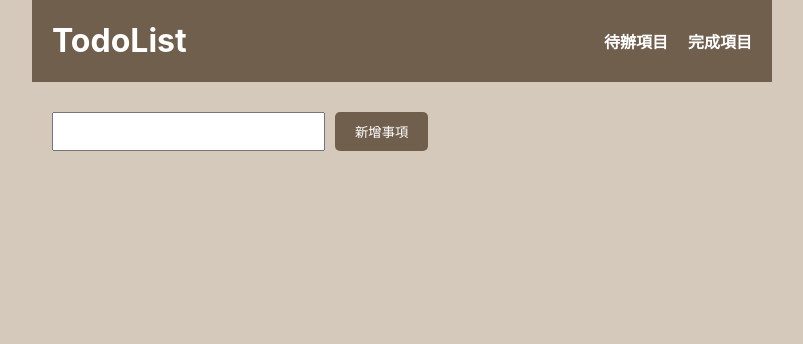
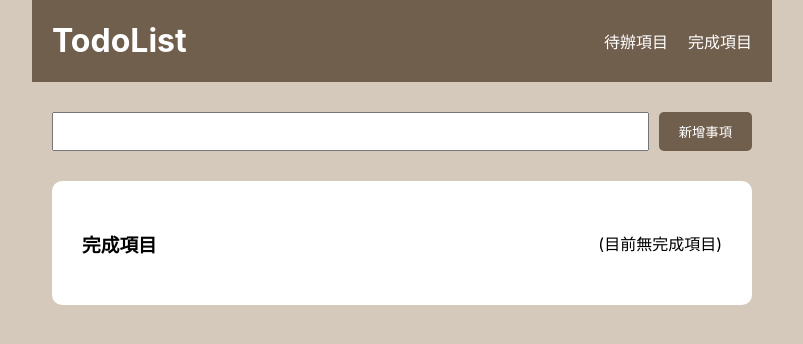
Before and after one commit to Cheng-sih-rong/react-typescript, a React (Create React App) app: page / in a window 1280 px wide. Shown: the top 344 px of the page, without its empty margins (238-1041 px from the left). Built offline with nearby package versions, Linux system fonts and the light colour scheme.

Commit message:
todoList半成品->TODO按功能鈕後要渲染

```diff
--- a/src/App.scss
+++ b/src/App.scss
@@ -20,6 +20,14 @@ html{
   align-items: center;
 }
 
+.input{
+  input{
+      margin-right: 10px;
+      font-size: 20px;
+      outline:none;
+      width: 600px;
+  }
+}
 
 
 .wrap{
--- a/src/App.tsx
+++ b/src/App.tsx
@@ -1,23 +1,74 @@
-import React from 'react';
-import {  Route } from 'react-router-dom';
+import React, { useRef, useState } from 'react';
+import { useLocation } from 'react-router-dom';
 import './App.scss';
 import Header from './container/Header/Header';
 import List from './container/List/List';
-import Input from './component/Input/Input';
+import Button from './component/Botton/Button';
+// const todoList =[{key:1,content:'買牛奶',done:false},{key:2,content:'繳費',done:true}]
+//儲存原始資料
+const todoList: any = []
+
+
+/*元件App*/
+function App() {
+
+  //  待辦和未完成分別的list
+  function doneList(list: any) {
+    return list.filter((item: any) => {
+      return item.done && !item.delete
+    })
+  }
+  function undoList(list: any) {
+    return list.filter((item: any) => {
+      return !item.done && !item.delete
+    })
+  }
+
+
+  let sendVal = {}
+
+  /*輸入元件input*/
+  function Input(prop: any) {
+    const inputVal = useRef<any>(null)
+
+    function getInputValue() {
+      const value = inputVal.current.value
+      if (inputVal.current.value === '') return
+      else {
+        todoList.push({ key: Date.now(), content: value, done: false })
+        sendVal = { key: Date.now(), content: value, done: false, delete: false }
+        console.log(todoList)
+        inputVal.current.value = ''
+
+      }
+      setSendList(todoList)
+    }
+
+    return (
+      <div className="input flex" >
+        <input type="text" ref={inputVal} />
+        <div onClick={() => getInputValue()}>
+          <Button content="新增事項" />
+        </div>
+      </div>
+    );
+  }
+  /*輸入元件input 結束*/
 
 
 
-function App() {
-  <Route  path="/undo" />
-
+  const [sendList, setSendList] = useState([])
+  const location = useLocation()
+  const changeFun = location.pathname === '/undo' ? undoList(sendList) : doneList(sendList)
+  // const changeFun =location.pathname ==='/undo'?undoList(todoList):doneList(todoList)
   return (
     <div className="App">
-      <Header/>
+      <Header />
+
       <div className="container">
         <Input />
         <div className="list-wrapper">
-        <Route  path="/undo" component={List}/>
-        <Route  path="/done" component={List}/>
+          <List show={[...changeFun]} val={sendVal} />
         </div>
       </div>
     </div>
--- a/src/component/Input/Input.scss
+++ b/src/component/Input/Input.scss
@@ -3,5 +3,6 @@
         margin-right: 10px;
         font-size: 20px;
         outline:none;
+        width: 600px;
     }
 }
--- a/src/container/Header/Header.scss
+++ b/src/container/Header/Header.scss
@@ -38,5 +38,16 @@
         font-weight:bolder;
         cursor: pointer;
     }
+    .nav{
+        a{
+            color: #fff;
+            text-decoration: none;
+            font-weight: normal;
+        }
+        .active{
+            text-decoration:underline;
+            font-weight: bolder;
+        }
+    }
 
 }
--- a/src/container/Header/Header.tsx
+++ b/src/container/Header/Header.tsx
@@ -1,22 +1,17 @@
 import React from 'react';
-import {NavLink, useHistory}  from 'react-router-dom';
+import {NavLink}  from 'react-router-dom';
 import './Header.scss';
 
 
 
 function Header() {
-const history=useHistory()
- function goPath(path:string){
-    history.push(`/${path}`)
- }
-
 
   return (
     <div className="header flex-between">
     <h1>TodoList</h1>
     <ul className="flex nav gap">
-      <li onClick={()=>goPath('undo')}>待辦項目</li>
-      <li onClick={()=>goPath('done')}>完成項目</li>
+      <NavLink to="/undo" >待辦項目</NavLink>
+      <NavLink to="/done" >完成項目</NavLink>
     </ul>
 
 
--- a/src/container/List/List.scss
+++ b/src/container/List/List.scss
@@ -11,7 +11,7 @@
 
 .item-wrap{
     p{
-        width: 500px;
+        width: 600px;
     }
 
 }
--- a/src/container/List/List.tsx
+++ b/src/container/List/List.tsx
@@ -1,108 +1,73 @@
-import React,{useState} from 'react';
-import {useLocation}  from 'react-router-dom';
+import React, { useState } from 'react';
+import { useLocation } from 'react-router-dom';
 import './List.scss';
 import Button from '../../component/Botton/Button';
-const todoList =[{key:1,content:'買牛奶',done:false},{key:2,content:'繳費',done:true}]
-
-function doneList(list:any){
-    return list.filter((item:any)=>{
-      return  item.done
-    })
-}
-function undoList(list:any){
-    return list.filter((item:any)=>{
-      return  !item.done
-    })
-}
-// const todoList =[]
 
 
+function List(prop: any) {
+
+  const location = useLocation()
+  const path = location.pathname
+  const showList = prop.show
+  console.log(showList)
+  const [change, setChange] = useState(true)
+  // const [aaa, setAaa] = useState(showList)
+  var getValList = [...showList]
 
 
-
-
-  // (
-  //   <div>
-  //     <div className="flex item-wrap">
-  //       <p>{prop.contnet}</p>
-  //       <div className="flex gap">
-  //           <Button content="刪除" type="detele" />
-  //            <Button content="完成" />
-  //       </div>
-
-  //     </div>
-  //     <hr/>
-  //   </div>
-  // )
-
-
-function List() {
-
-//typescript
-// interface item {
-//   key: number;
-//   content: string;
-//   done:boolean;
-
-// }
-const location  = useLocation()
-
-  const [todoList,setTodoList]=useState([{key:1,content:'買牛奶',done:false},{key:2,content:'繳費',done:true}])
-
-  function getItem(value:string){
-    const list = [...todoList]
-    // const aa:item[]= {
-    //   key:parseInt(Date.now()),
-    //   content:value,done:false}
-    // list.push(aa)
-    setTodoList(list)
+  const deleteItem = function (index: any) {
+    const list = showList.map((item: any) => item['key'] === index ? item['delete'] = true : item['delete'] = false)
+    setChange(!change)
+    getValList = list
+    // setAaa(getValList)
+    console.log(change)
 
   }
 
-  const deleteItem =function(index:any){
-    console.log('dfdsdfdsf')
-    const list = todoList.filter((item)=>{
-          return item['key'] !== index
-    })
-
-    setTodoList(list)
+  const doneItem = function (index: any) {
+    const list: any = showList.map((item: any) => item['key'] === index ? item['done'] = true : item['done'] = false)
+    setChange(!change)
+    console.log(change)
+    // setAaa(list)
+    getValList = list
   }
 
-  const doneItem =function(index:any){
-
-    const list:any = todoList.map((item:any)=>{
-          if(item['key']===index) item['done']= true
-    })
-    setTodoList(list)
+  const btnDisplay = {
+    display: path === '/done' ? 'none' : 'flex'
   }
 
-  const itemLoop= function(list:Array<any>,){
+  const title = path === '/undo' ? '待辦' : '完成'
 
-    return list.map((item)=>{
+
+  //項目
+
+  const itemLoop = function (list: Array<any>,) {
+
+    return list.map((item) => {
       return (<div key={item.key}>
         <div className="flex item-wrap">
+          {console.log(change, 'render')}
           <p>{item.content}</p>
           <div className="flex center gap">
-             <div onClick={()=>deleteItem(item.key)}><Button content="刪除" type="detele"  /></div>
-            <div onClick={()=>doneItem(item.key)}><Button content="完成" /></div>
+            <div onClick={() => deleteItem(item.key)}><Button content="刪除" type="detele" /></div>
+            <div style={btnDisplay} onClick={() => doneItem(item.key)}><Button content="完成" /></div>
           </div>
 
         </div>
-       <hr/>
+        <hr />
       </div>)
-     })}
+    })
+  }
 
-  const changeFun =location.pathname ==='/undo'?undoList(todoList):doneList(todoList)
 
- console.log(changeFun)
   return (
     <div className="content-edit wrap">
       <div className="title">
-          <h3>{location.pathname ==='/undo'?'待辦項目':'完成項目'}</h3>
-          {`(${changeFun.length>0?`你有${changeFun.length}個未完成項目`:'目前無待辦項目'})`}
+        <h3>{title + '項目'}</h3>
+        {`(${getValList.length > 0 ? `你有${getValList.length}個${title}項目` : `目前無${title}項目`})`}
       </div>
       <div className="item">
-      {itemLoop(changeFun)}
+        {itemLoop(getValList)}
       </div>
 
     </div>
```
Lines whose indentation alone changed are shown as unchanged.
